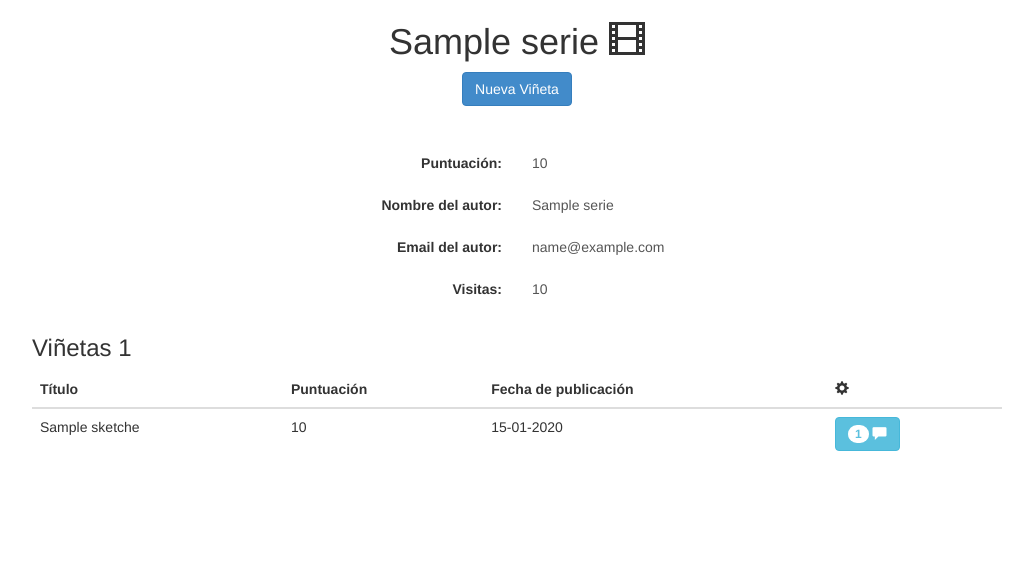
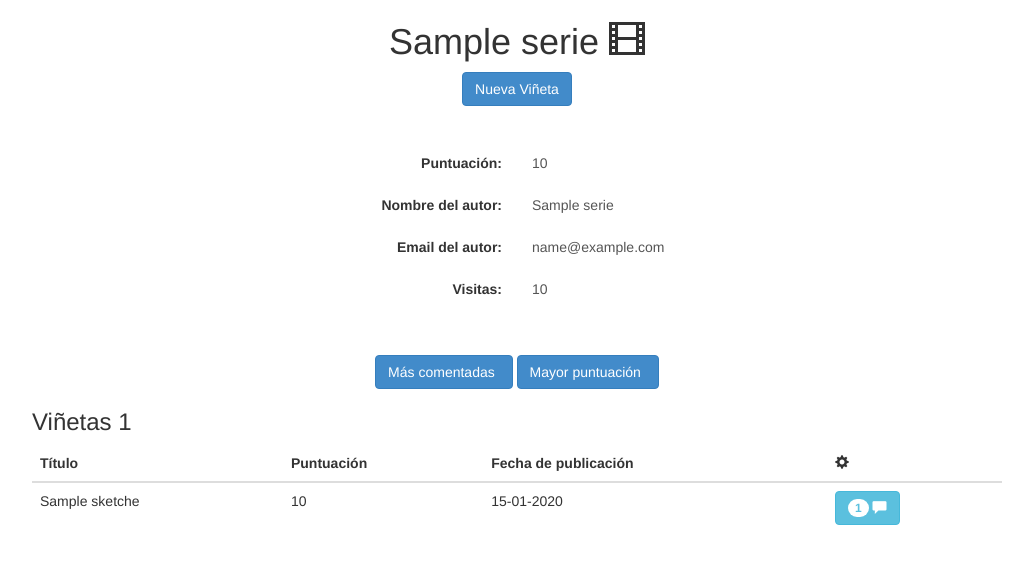
Before and after one commit to vegaj/iweb-python, a Python web app: template src/templates/series/show.html in a window 1280 px wide. Shown: the part 71-635 px from the top of the page, without its empty margins (123-1156 px from the left). Run offline with Jinja, Linux system fonts and the light colour scheme; the template is opened without the code that fills it: most values are stand-ins (such as "Sample title", 1, 10 or a date in 2020); some libraries are stand-ins or nearby versions.

Commit message:
viñetas con mejor puntuacion

```diff
--- a/src/series.py
+++ b/src/series.py
@@ -145,7 +145,8 @@ class DeleteSerie(BaseHandler):
         return self.redirect('/series/')
 
 
-class MostViewed(BaseHandler):
+class MostViewedSeries(BaseHandler):
+
     def get(self):
         series = db.GqlQuery("SELECT * FROM Serie " +
                              "ORDER BY views DESC" )
@@ -153,7 +154,8 @@ class MostViewed(BaseHandler):
         self.render_template('/series/list.html', {'series': series})
 
 
-class BestScore(BaseHandler):
+class BestScoreSeries(BaseHandler):
+
     def get(self):
         series = db.GqlQuery("SELECT * FROM Serie " +
                              "ORDER BY score DESC" )
--- a/src/templates/series/show.html
+++ b/src/templates/series/show.html
@@ -59,6 +59,26 @@
     </div>
     <div class="col-xs-1 col-md-2"></div>
 </div>
+<br><br>
+
+<div class="row">
+	<div class="col-md-12 text-center">
+		<!--  Botonera izquierda -->
+    	<!-- <div class="col-md-2"> -->
+			<a class="btn btn-primary" href="/series/show/{{ serie.key().id() }}/mostCommented/">
+   				Más comentadas
+    			<span style="margin-left: 5px;" aria-hidden="true"></span>
+    		</a>
+    	<!-- </div>
+    	<div class="col-md-2"> -->
+    		<a class="btn btn-primary" href="/series/show/{{ serie.key().id() }}/bestScore/">
+   				Mayor puntuaci&oacute;n
+    			<span style="margin-left: 5px;" aria-hidden="true"></span>
+    		</a>
+    	<!-- </div> -->
+	</div>
+</div>
+
 <div class="row">
     <div class="col-xs-1"></div>
     <div class="col-xs-10">{% include "sketches/list.html" %}</div>
```
Also changed, not shown: src/main.py (+6 -4 lines), src/sketches.py (+40 -0 lines).
